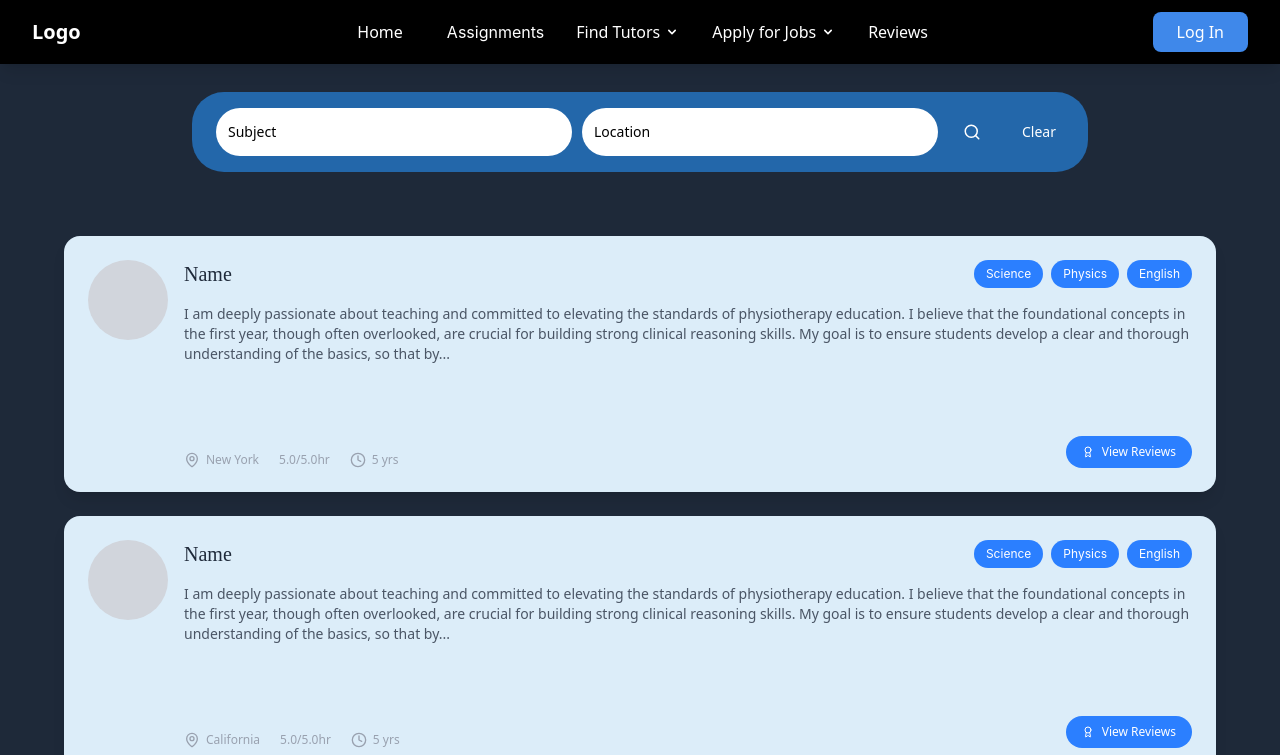
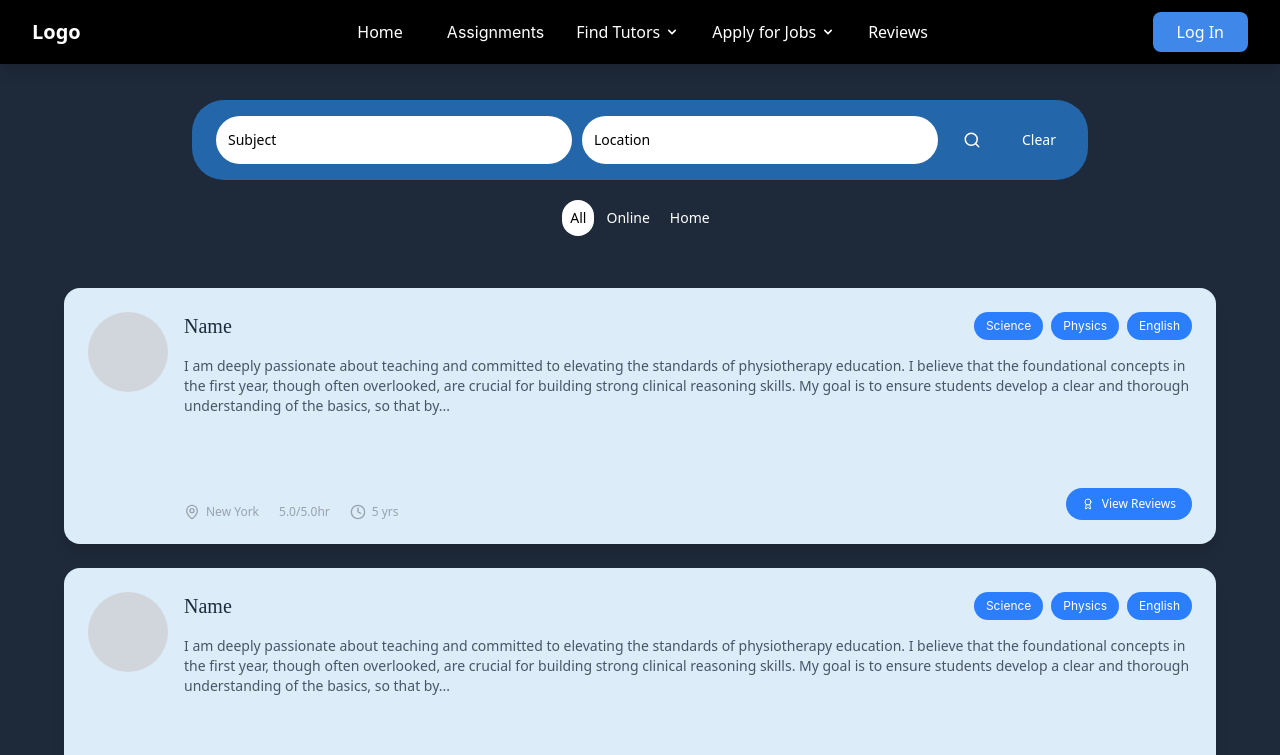
Before and after one commit to KriishChheda/OggnTech, a React (Vite) app: page /alltutors in a window 1280 px wide. Shown: the top 755 px of the page. Built offline with nearby package versions, Linux system fonts and the light colour scheme.

Commit message:
Refined filters and added online/offline

```diff
--- a/src/components/TutorCard.jsx
+++ b/src/components/TutorCard.jsx
@@ -162,7 +162,7 @@ const TutorCard = ({ tutor }) => {
           backface-visibility: hidden;
         }
         .rotate-y-180 {
-          transform: rotateY(180deg);
+          transform: rotateY(-180deg);
         }
       `}</style>
     </div>
--- a/src/components/TutorsPage.jsx
+++ b/src/components/TutorsPage.jsx
@@ -4,9 +4,10 @@ import TutorCard from './TutorCard';
 
 
 //filtering based on subject and location
-const SearchFilters = ({ onSubjectChange, onLocationChange, onClear, subjectValue, locationValue, onSearch }) => {
+const SearchFilters = ({ onSubjectChange, onLocationChange, onClear, subjectValue, locationValue, onSearch, onAvailabilityChange,availabilityValue }) => {
   return (
-    <div className="flex gap-2.5 mb-8 bg-[#2367AA] p-4 rounded-4xl">
+    <div className="flex flex-col">
+      <div className='flex gap-2.5 mb-5 mt-2 bg-[#2367AA] p-4 rounded-4xl'>
       <input
         type="text"
         placeholder="Subject"
@@ -34,6 +35,30 @@ const SearchFilters = ({ onSubjectChange, onLocationChange, onClear, subjectValu
         Clear
       </button>
       </div>
+       {/* Availability buttons */}
+      <div className="flex justify-center mb-5">
+        <div className='flex gap-1'>
+        <button
+          onClick={() => onAvailabilityChange('')}
+          className={`px-2 py-2 rounded-full hover:underline text-sm font-medium ${availabilityValue === '' ? 'bg-white text-black' : 'text-white '}`}
+        >
+          All
+        </button>
+        <button
+          onClick={() => onAvailabilityChange('Online')}
+          className={`px-2 py-2 rounded-full hover:underline text-sm font-medium ${availabilityValue === 'Online' ? 'bg-white text-black' : 'text-white '}`}
+        >
+          Online
+        </button>
+        <button
+          onClick={() => onAvailabilityChange('Home')}
+          className={`px-2 py-2 rounded-full hover:underline text-sm font-medium ${availabilityValue === 'Home' ? 'bg-white text-black' : 'text-white'}`}
+        >
+          Home
+        </button>
+      </div>
+      </div>
+    </div>
   );
 };
 
@@ -49,6 +74,7 @@ const AllTutors = () => {
   const [locationInput, setLocationInput] = useState('');
   const [subjectFilter, setSubjectFilter] = useState('');
   const [locationFilter, setLocationFilter] = useState('');
+  const [availabilityFilter, setAvailabilityFilter]=useState('');
 
   //sample tutor data
   const tutors = [
@@ -59,7 +85,8 @@ const AllTutors = () => {
       description: "I am deeply passionate about teaching and committed to elevating the standards of physiotherapy education. I believe that the foundational concepts in the first year, though often overlooked, are crucial for building strong clinical reasoning skills. My goal is to ensure students develop a clear and thorough understanding of the basics, so that by...",
       rating: "5.0/5.0hr",
       experience: "5 yrs",
-      location: "New York"
+      location: "New York",
+      mode: "Online"
     },
     {
       id: 2,
@@ -68,7 +95,8 @@ const AllTutors = () => {
       description: "I am deeply passionate about teaching and committed to elevating the standards of physiotherapy education. I believe that the foundational concepts in the first year, though often overlooked, are crucial for building strong clinical reasoning skills. My goal is to ensure students develop a clear and thorough understanding of the basics, so that by...",
       rating: "5.0/5.0hr",
       experience: "5 yrs",
-      location: "California"
+      location: "California",
+      mode: "Home"
     },
     {
       id: 3,
@@ -77,7 +105,8 @@ const AllTutors = () => {
       description: "I am deeply passionate about teaching and committed to elevating the standards of physiotherapy education. I believe that the foundational concepts in the first year, though often overlooked, are crucial for building strong clinical reasoning skills. My goal is to ensure students develop a clear and thorough understanding of the basics, so that by...",
       rating: "5.0/5.0hr",
       experience: "5 yrs",
-      location: "Texas"
+      location: "Texas",
+      mode:"Home"
     },
     {
       id: 4,
@@ -86,7 +115,8 @@ const AllTutors = () => {
       description: "Experienced mathematics tutor with over 8 years of teaching experience. I specialize in making complex mathematical concepts simple and understandable for students of all levels.",
       rating: "4.8/5.0hr",
       experience: "8 yrs",
-      location: "Florida"
+      location: "Florida",
+      mode:"Online"
     },
     {
       id: 5,
@@ -95,7 +125,8 @@ const AllTutors = () => {
       description: "Professional English and Literature tutor helping students improve their writing, reading comprehension, and critical thinking skills through engaging and personalized lessons.",
       rating: "4.9/5.0hr",
       experience: "6 yrs",
-      location: "India"
+      location: "India",
+      mode:"Home"
     }
   ];
 
@@ -107,7 +138,9 @@ const AllTutors = () => {
     );
   const matchesLocation = !locationFilter ||
     tutor.location.toLowerCase().includes(locationFilter.toLowerCase());
-    return matchesSubject && matchesLocation;
+  const matchesAvailability = !availabilityFilter ||
+    tutor.mode === availabilityFilter;
+  return matchesSubject && matchesLocation && matchesAvailability;
 });
 
  const handleSearch = () => {
@@ -120,6 +153,7 @@ const AllTutors = () => {
     setLocationInput('');
     setSubjectFilter('');
     setLocationFilter('');
+    setAvailabilityFilter('');
   };
 
 
@@ -138,6 +172,8 @@ const AllTutors = () => {
         onLocationChange={setLocationInput}
         onClear={handleClearFilters}
         onSearch={handleSearch}
+        onAvailabilityChange={setAvailabilityFilter}
+        availabilityValue={availabilityFilter}
       />
             </div>
           </div>
```
Lines whose indentation alone changed are shown as unchanged.
